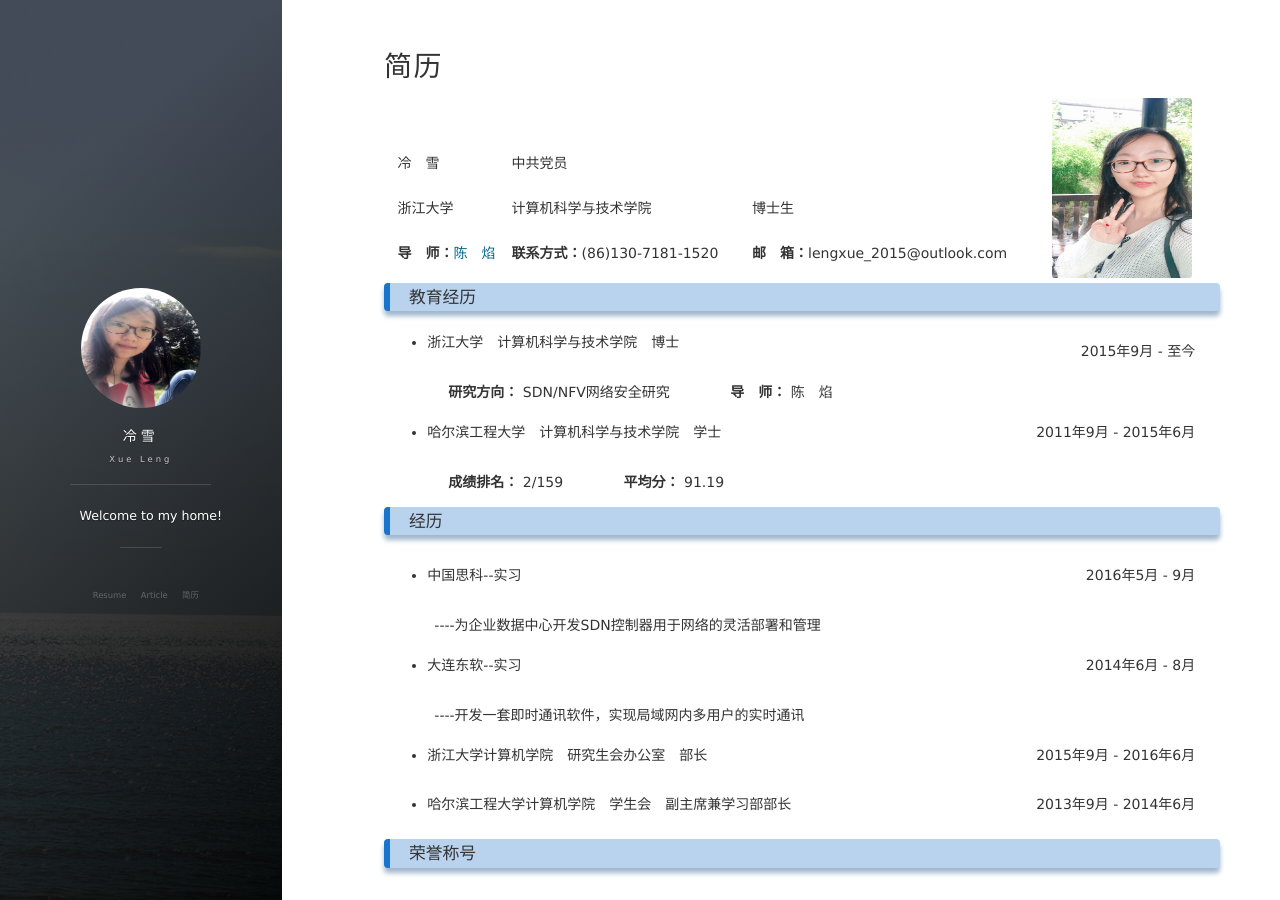
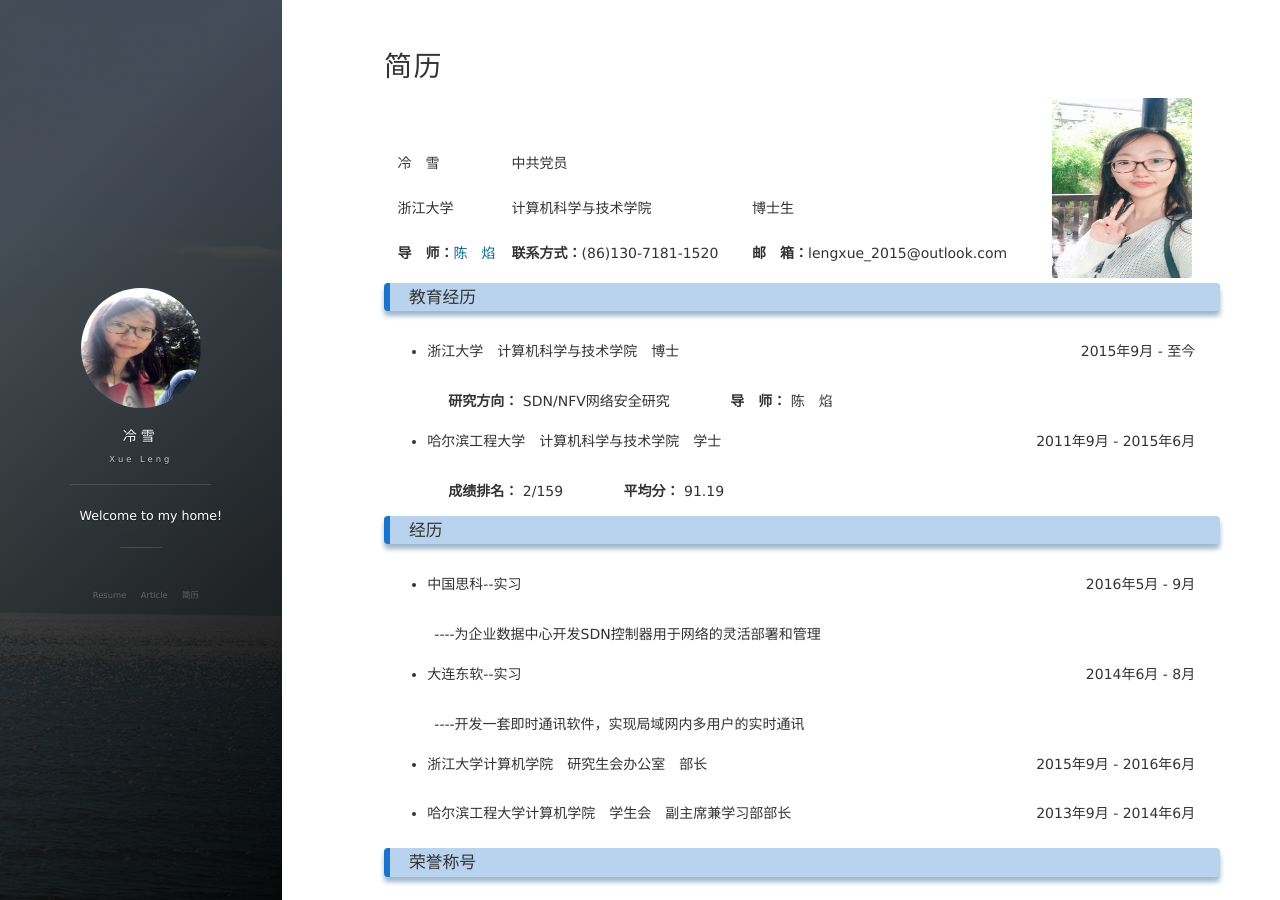
Before and after one commit to lxv458/OldWeb, a Jekyll site: the page built from about.md, in a window 1280 px wide and 900 px high. Built offline with Jekyll 4.4.1, drawn with Linux system fonts in a browser that asks for light colours; nearby versions of some CDN libraries; comment, search, counter and statistics services are not loaded.

Commit message:
basic information

```diff
--- a/about.md
+++ b/about.md
@@ -29,7 +29,7 @@ title: 简历
 <table>
 	<tr>
 		<td align="left"><ul><li>浙江大学&emsp;计算机科学与技术学院&emsp;博士</li></ul></td>
-		<td align="right" rowspan="2" style="vertical-align:top">2015年9月&nbsp;-&nbsp;至今</td>
+		<td align="right" rowspan="2" style="vertical-align:text-top">2015年9月&nbsp;-&nbsp;至今</td>
 	</tr>
 	<tr>
 		<td align="left">&emsp;&emsp;&emsp;&emsp;<strong>研究方向：</strong>&nbsp;SDN/NFV网络安全研究 &emsp;&emsp;&emsp;&emsp;<strong>导&emsp;师：</strong>&nbsp;陈&emsp;焰</td>
```
